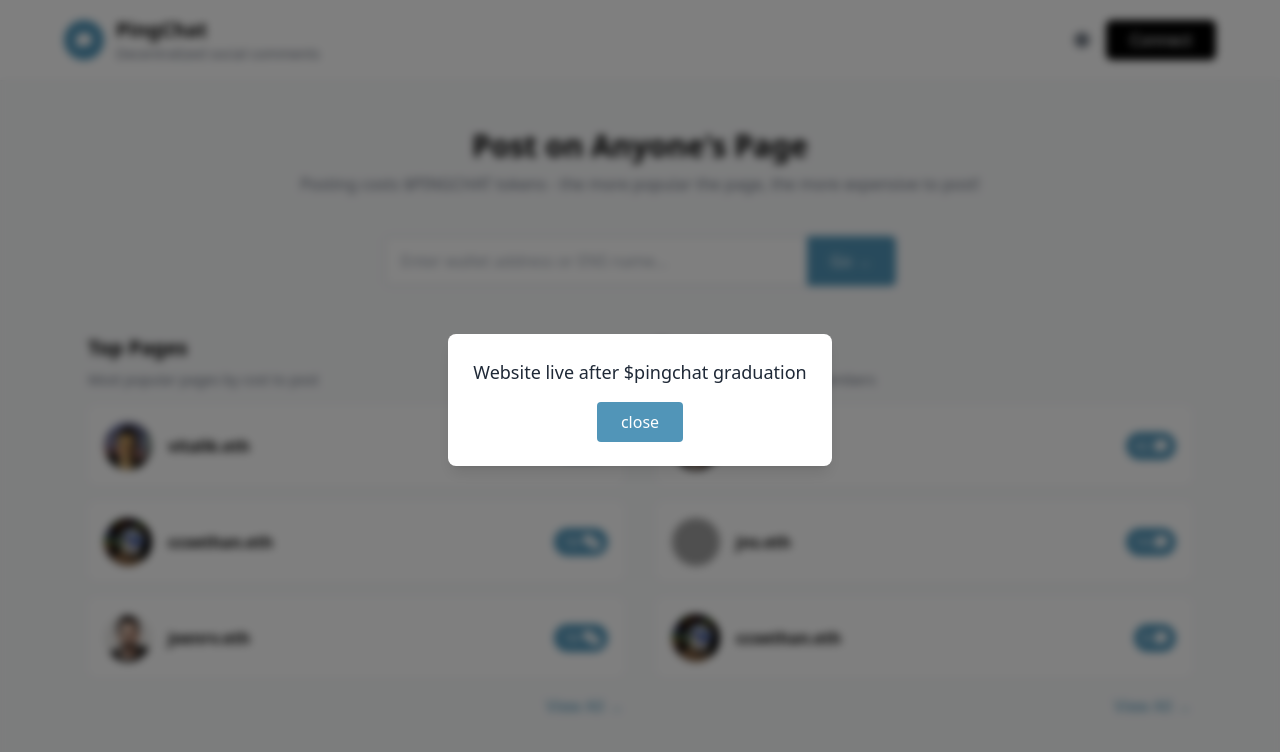
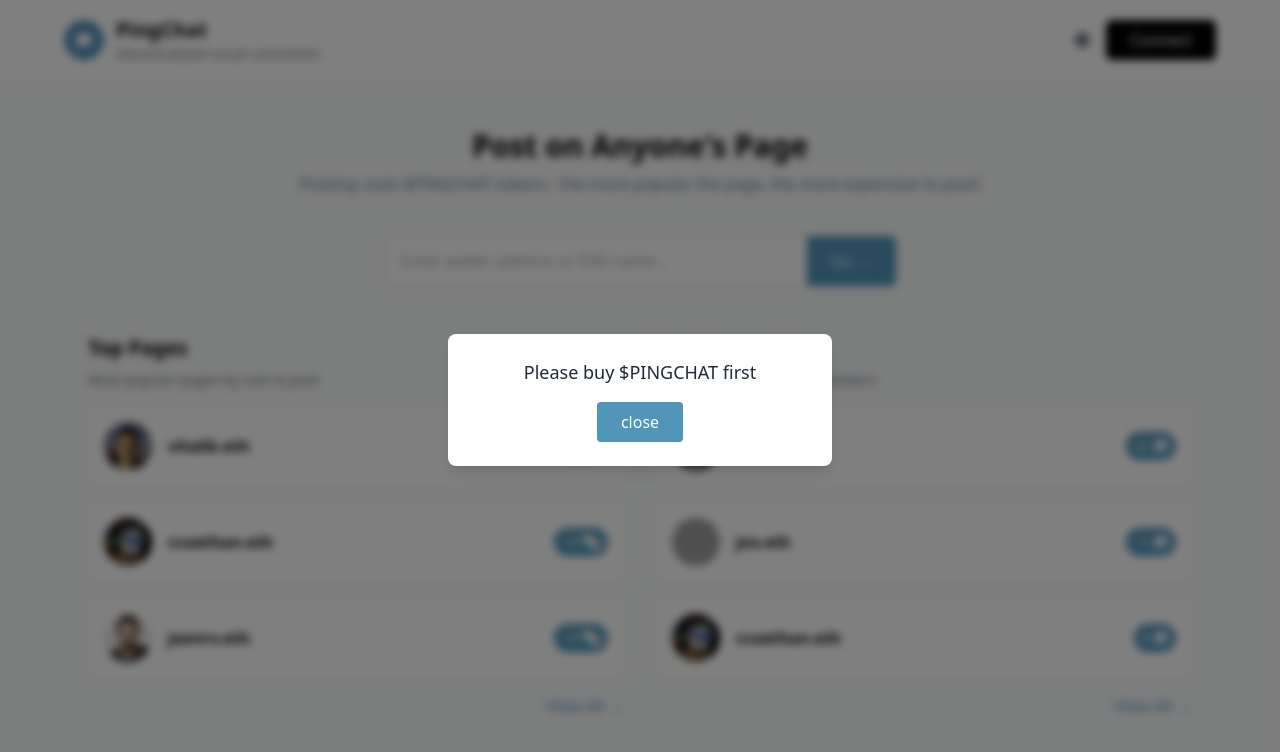
Before and after one commit to godcallmeggbond/pingchat, a plain HTML site: page index.html in a window 1280 px wide. Both pictures are taken after a click on the button "Connect". Drawn offline with nearby package versions, Linux system fonts and the light colour scheme; grey boxes are pictures that could not be loaded.

Commit message:
Update index.html

```diff
--- a/index.html
+++ b/index.html
@@ -118,7 +118,7 @@
 
     <div id="modal" class="fixed inset-0 bg-black bg-opacity-50 backdrop-blur-sm flex items-center justify-center hidden z-50">
         <div class="bg-white rounded-lg p-6 max-w-sm w-full shadow-lg">
-            <p class="text-center text-gray-800 text-lg mb-4"> Website live after $pingchat graduation </p>
+            <p class="text-center text-gray-800 text-lg mb-4"> Please buy $PINGCHAT first </p>
             <button id="closeModal" class="block mx-auto bg-blue-custom text-white px-6 py-2 rounded hover:bg-blue-900 transition">close</button>
         </div>
     </div>
```
